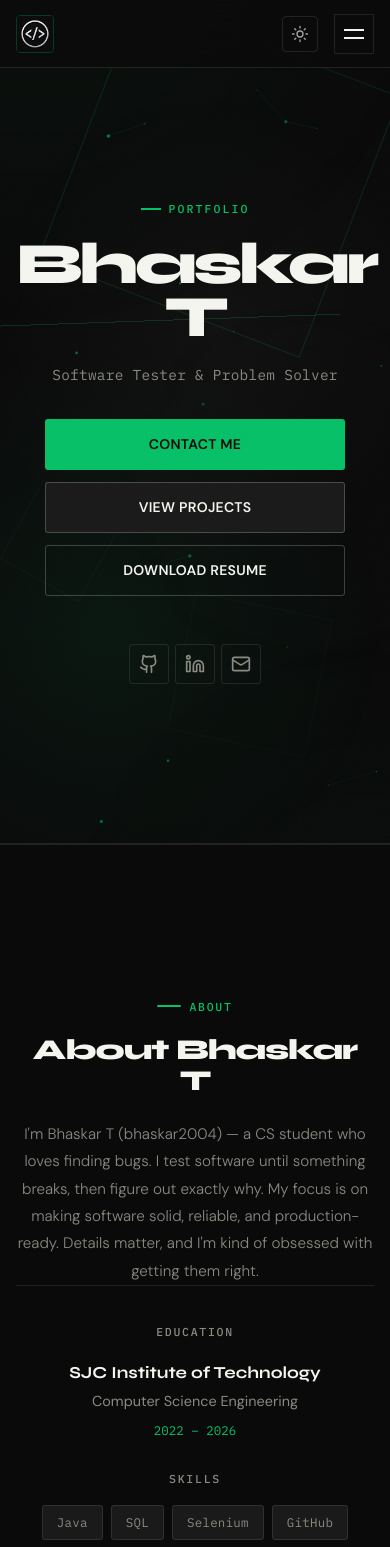
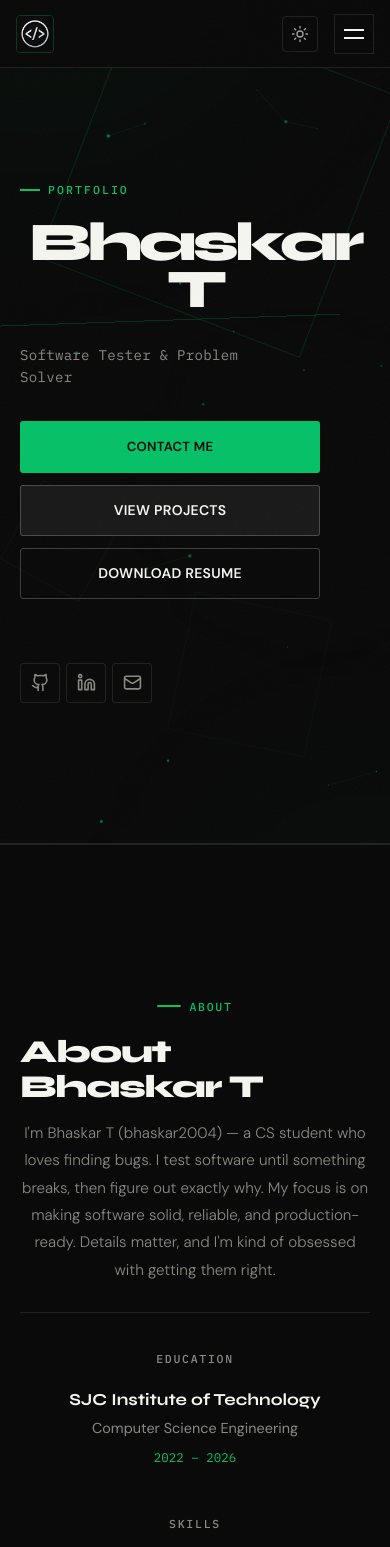
Before and after one commit to bhaskar2004/my.portfolio, a React (Vite) app: page / in a window 390 px wide. Shown: the top 1547 px of the page. Built offline with nearby package versions, Linux system fonts and the light colour scheme.

Commit message:
style: even smaller stats numbers on mobile for better UI

```diff
--- a/src/pages/Home.css
+++ b/src/pages/Home.css
@@ -1,230 +1,459 @@
 /* ============================================================
-   HOME PAGE — Uber-inspired
+   HOME PAGE — Mobile UI/UX Improvements
+   Desktop styles unchanged.
+   Breakpoints: 768px · 480px · 375px
    ============================================================ */
 
-/* ── Hero ───────────────────────────────────────────────────── */
-.hero {
-    min-height: 100vh;
-    padding-top: 68px;
-    /* nav height */
-    display: flex;
-    align-items: center;
-    position: relative;
-    overflow: hidden;
+/* ── Light theme fixes (all screen sizes) ─────────────────── */
+:root[data-theme="light"] .subtitle {
+    background: linear-gradient(135deg, #000 0%, #333 50%, #000 100%);
+    -webkit-background-clip: text;
+    -webkit-text-fill-color: transparent;
+    background-clip: text;
+    text-shadow: none;
 }
 
-/* Subtle radial accent — bottom-right green halo */
-.hero::before {
-    content: '';
-    position: absolute;
-    bottom: -10%;
-    right: -5%;
-    width: 600px;
-    height: 600px;
-    background: radial-gradient(circle, rgba(6, 193, 103, 0.07) 0%, transparent 65%);
-    pointer-events: none;
+:root[data-theme="light"] .portfolio-label {
+    color: var(--color-text-muted);
 }
 
-/* Top-left faint gradient */
-.hero::after {
-    content: '';
-    position: absolute;
-    top: 10%;
-    left: -8%;
-    width: 500px;
-    height: 500px;
-    background: radial-gradient(circle, rgba(245, 245, 240, 0.03) 0%, transparent 70%);
-    pointer-events: none;
+:root[data-theme="light"] .hero {
+    background: radial-gradient(ellipse at center, rgba(120, 80, 255, 0.05) 0%, transparent 70%);
+}
+
+:root[data-theme="light"] .hero::before {
+    background: radial-gradient(circle, rgba(120, 80, 255, 0.08) 0%, transparent 70%);
+}
+
+/* ============================================================
+   TABLET — max-width: 768px
+   ============================================================ */
+@media (max-width: 768px) {
+
+    /* ── Hero ──────────────────────────────────────────────── */
+    .hero {
+        padding-top: 88px;
+        min-height: 100svh;
+        padding-bottom: 40px;
+        align-items: flex-start;
+        text-align: left;
     }
 
     .hero .container {
-    display: flex;
-    flex-direction: column;
+        padding: 0 24px;
         align-items: flex-start;
-    gap: 0;
-    position: relative;
-    z-index: 1;
-    padding-top: 80px;
-    padding-bottom: 80px;
-    animation: heroReveal 0.8s cubic-bezier(0.4, 0, 0.2, 1) both;
     }
 
-@keyframes heroReveal {
-    from {
-        opacity: 0;
-        transform: translateY(28px);
+    .portfolio-label {
+        font-size: 0.65rem;
+        letter-spacing: 0.14em;
+        margin-bottom: 16px;
+        text-align: left;
     }
 
-    to {
-        opacity: 1;
-        transform: translateY(0);
+    h1 {
+        font-size: clamp(2.6rem, 11vw, 3.8rem);
+        letter-spacing: -0.03em;
+        line-height: 1.05;
+        margin-bottom: 14px;
+        text-align: left;
+    }
+
+    .subtitle {
+        font-size: 0.9rem;
+        text-align: left;
+        margin-bottom: 28px;
+        line-height: 1.6;
+        letter-spacing: 0.02em;
+        max-width: 320px;
+    }
+
+    /* ── CTA buttons: stack vertically, full-width feel ────── */
+    .cta-buttons {
+        flex-direction: column;
+        gap: 10px;
+        width: 100%;
+        max-width: 280px;
+        margin-bottom: 36px;
+        align-items: flex-start;
+    }
+
+    .btn {
+        width: 100%;
+        max-width: 280px;
+        padding: 13px 20px;
+        font-size: 0.78rem;
+        letter-spacing: 0.06em;
+        justify-content: center;
+        border-radius: 6px;
+    }
+
+    .btn.primary {
+        padding: 15px 20px;
+        font-size: 0.82rem;
+    }
+
+    /* ── Social links row ──────────────────────────────────── */
+    .social-links {
+        gap: 12px;
+        justify-content: flex-start;
+    }
+
+    .social-links a {
+        width: 42px;
+        height: 42px;
+        display: flex;
+        align-items: center;
+        justify-content: center;
+        border: 1px solid var(--color-border);
+        border-radius: 6px;
+    }
+
+    .social-links a svg {
+        width: 19px;
+        height: 19px;
+    }
+
+    /* ── About section ─────────────────────────────────────── */
+    .about {
+        padding: 60px 0;
+        min-height: auto;
+    }
+
+    .about .container {
+        padding: 0 24px;
+    }
+
+    .about h2 {
+        font-size: clamp(1.8rem, 7vw, 2.4rem);
+        text-align: left;
+        margin-bottom: 16px;
+    }
+
+    .about-content {
+        font-size: 0.95rem;
+        text-align: left;
+        line-height: 1.75;
+        margin-bottom: 28px;
+        padding: 0;
+    }
+
+    .about-grid {
+        grid-template-columns: 1fr;
+        gap: 16px;
+    }
+
+    .timeline-section,
+    .skills-section {
+        padding: 22px 20px;
+        border-radius: 12px;
+    }
+
+    /* Remove hover lift — no hover state on touch */
+    .timeline-section:hover,
+    .skills-section:hover {
+        transform: none;
+    }
+
+    .timeline-item {
+        margin-bottom: 28px;
+    }
+
+    .timeline-content h3 {
+        font-size: 0.95rem;
+    }
+
+    .skill-items {
+        font-size: 0.83rem;
+        line-height: 1.7;
+    }
+
+    /* ── Projects section ──────────────────────────────────── */
+    .projects {
+        padding: 60px 0;
+    }
+
+    .projects .container {
+        padding: 0 24px;
+    }
+
+    .projects h2 {
+        font-size: clamp(1.8rem, 7vw, 2.4rem);
+        text-align: left;
+        margin-bottom: 8px;
+    }
+
+    .section-subtitle {
+        text-align: left;
+        font-size: 0.88rem;
+    }
+
+    .projects-grid {
+        gap: 12px;
+    }
+
+    .project-card {
+        padding: 20px 18px;
+        border-radius: 12px;
+        text-align: left;
+    }
+
+    .project-title {
+        font-size: 1rem;
+    }
+
+    .project-description {
+        font-size: 0.85rem;
+        line-height: 1.6;
+    }
+
+    .project-footer {
+        flex-wrap: wrap;
+        gap: 8px;
+    }
+
+    .project-link {
+        padding: 9px 14px;
+        font-size: 0.75rem;
+        min-height: 40px;
+        flex: 1;
+        justify-content: center;
+    }
+
+    /* ── Contact section ───────────────────────────────────── */
+    .contact {
+        padding: 60px 0;
+    }
+
+    .contact .container {
+        padding: 0 24px;
+    }
+
+    .contact h2 {
+        font-size: clamp(1.8rem, 7vw, 2.4rem);
+        text-align: left;
+        margin-bottom: 12px;
+    }
+
+    .contact-description {
+        font-size: 0.92rem;
+        text-align: left;
+        margin-bottom: 28px;
+    }
+
+    .contact-links {
+        gap: 10px;
+        align-items: flex-start;
+    }
+
+    .contact-item {
+        width: 100%;
+        max-width: 320px;
+        padding: 14px 16px;
+        min-height: 52px;
+        border-radius: 8px;
     }
 }
 
-/* Stagger children */
-.hero .container>* {
-    opacity: 0;
-    animation: fadeUp 0.6s ease forwards;
+/* ============================================================
+   SMALL MOBILE — max-width: 480px
+   ============================================================ */
+@media (max-width: 480px) {
+
+    .hero {
+        padding-top: 80px;
+        padding-bottom: 32px;
     }
 
-.hero .container>*:nth-child(1) {
-    animation-delay: 0.05s;
+    .hero .container {
+        padding: 0 20px;
     }
 
-.hero .container>*:nth-child(2) {
-    animation-delay: 0.15s;
+    h1 {
+        font-size: clamp(2.2rem, 12vw, 3rem);
+        letter-spacing: -0.02em;
+        margin-bottom: 12px;
     }
 
-.hero .container>*:nth-child(3) {
-    animation-delay: 0.25s;
+    .subtitle {
+        font-size: 0.84rem;
+        max-width: 260px;
+        margin-bottom: 24px;
     }
 
-.hero .container>*:nth-child(4) {
-    animation-delay: 0.35s;
+    .cta-buttons {
+        max-width: 100%;
+        gap: 9px;
+        margin-bottom: 28px;
     }
 
-.hero .container>*:nth-child(5) {
-    animation-delay: 0.45s;
+    .btn {
+        max-width: 100%;
+        padding: 13px 18px;
+        font-size: 0.75rem;
+        border-radius: 6px;
     }
 
-/* meta items (schema) don't count as visible children */
-
-@keyframes fadeUp {
-    from {
-        opacity: 0;
-        transform: translateY(16px);
+    .btn.primary {
+        padding: 14px 18px;
     }
 
-    to {
-        opacity: 1;
-        transform: translateY(0);
+    .about {
+        padding: 50px 0;
+    }
+
+    .about h2,
+    .projects h2,
+    .contact h2 {
+        font-size: clamp(1.6rem, 9vw, 2rem);
+        text-align: left;
+    }
+
+    .about .container,
+    .projects .container,
+    .contact .container {
+        padding: 0 20px;
+    }
+
+    .about-content {
+        font-size: 0.9rem;
+    }
+
+    .timeline-section,
+    .skills-section {
+        padding: 18px 16px;
+    }
+
+    .projects {
+        padding: 50px 0;
+    }
+
+    .project-card {
+        padding: 18px 16px;
+    }
+
+    .project-icon {
+        width: 38px;
+        height: 38px;
+    }
+
+    .project-icon svg {
+        width: 17px;
+        height: 17px;
+    }
+
+    .tech-stack {
+        gap: 5px;
+    }
+
+    .tech-tag {
+        padding: 3px 9px;
+        font-size: 0.68rem;
+    }
+
+    .contact {
+        padding: 50px 0;
+    }
+
+    .contact-item {
+        padding: 13px 14px;
+        font-size: 0.85rem;
     }
 }
 
-/* Hero name */
-.hero h1 {
-    font-size: clamp(4rem, 10vw, 8.5rem);
-    margin-bottom: 20px;
-    position: relative;
+/* ============================================================
+   EXTRA SMALL — max-width: 375px
+   ============================================================ */
+@media (max-width: 375px) {
+
+    .hero .container,
+    .about .container,
+    .projects .container,
+    .contact .container {
+        padding: 0 16px;
     }
 
-/* Green highlight on name */
-.hero h1 .highlight {
-    color: var(--color-primary);
+    h1 {
+        font-size: clamp(1.9rem, 13vw, 2.6rem);
     }
 
-/* Subtitle / descriptor */
-.hero .subtitle {
-    margin-bottom: 40px;
-    max-width: 520px;
+    .subtitle {
+        font-size: 0.8rem;
+        max-width: 220px;
     }
 
-/* CTA group */
-.hero .cta-buttons {
-    margin-bottom: 48px;
+    .btn {
+        font-size: 0.72rem;
+        padding: 12px 16px;
     }
 
-/* Light theme hero adjustments */
-:root[data-theme="light"] .hero::before {
-    background: radial-gradient(circle, rgba(6, 193, 103, 0.06) 0%, transparent 65%);
+    .project-card {
+        padding: 16px 14px;
     }
 
-:root[data-theme="light"] .hero::after {
-    background: radial-gradient(circle, rgba(0, 0, 0, 0.02) 0%, transparent 70%);
+    .project-title {
+        font-size: 0.92rem;
     }
 
-:root[data-theme="light"] .portfolio-label {
-    color: var(--color-primary);
+    .project-description {
+        font-size: 0.8rem;
     }
 
-:root[data-theme="light"] .subtitle {
-    background: none;
-    -webkit-text-fill-color: unset;
-    color: var(--color-text-muted);
-}
-
-/* ── Divider ────────────────────────────────────────────────── */
-.section-divider {
-    width: 100%;
-    height: 1px;
-    background: var(--color-border);
-}
-
-/* ── About ──────────────────────────────────────────────────── */
-.about {
-    padding: 80px 0;
-    border-top: 1px solid var(--color-border);
-}
-
-/* ── Projects ───────────────────────────────────────────────── */
-.projects {
-    padding: 80px 0;
-    border-top: 1px solid var(--color-border);
-}
-
-/* ── Contact ────────────────────────────────────────────────── */
-.contact {
-    padding: 80px 0;
-    border-top: 1px solid var(--color-border);
-}
-
-/* ── Responsive ─────────────────────────────────────────────── */
-@media (max-width: 768px) {
-    .hero {
-        padding-top: 68px;
-    }
-
-    .hero .container {
-        padding-top: 60px;
-        padding-bottom: 60px;
-        align-items: center !important;
-        text-align: center !important;
-    }
-
-    .portfolio-label {
-        margin-left: auto !important;
-        margin-right: auto !important;
-        justify-content: center;
-    }
-
-    .hero h1 {
-        text-align: center !important;
-        width: 100%;
-    }
-
-    .hero .subtitle {
-        margin-left: auto !important;
-        margin-right: auto !important;
-        text-align: center !important;
-    }
-
-    .cta-buttons {
-        justify-content: center !important;
-        width: 100%;
-    }
-
-    .social-links {
-        justify-content: center !important;
-        width: 100%;
-    }
-
-    .about,
-    .projects,
-    .contact {
-        padding: 80px 0;
+    .contact-item {
+        font-size: 0.8rem;
+        padding: 12px 12px;
     }
 }
 
-@media (max-width: 480px) {
-    .hero h1 {
-        font-size: clamp(3rem, 15vw, 4.5rem);
-        line-height: 0.9;
-        letter-spacing: -0.06em;
+/* ============================================================
+   LANDSCAPE MOBILE — short viewport
+   ============================================================ */
+@media (max-height: 500px) and (orientation: landscape) {
+
+    .hero {
+        min-height: auto;
+        padding-top: 80px;
+        padding-bottom: 48px;
     }
 
-    .hero .subtitle {
-        font-size: 0.9rem;
-        line-height: 1.6;
-        margin-bottom: 32px;
+    h1 {
+        font-size: clamp(1.8rem, 6vw, 2.4rem);
+        margin-bottom: 8px;
+    }
+
+    .subtitle {
+        margin-bottom: 18px;
+    }
+
+    /* Row layout again in landscape — there's horizontal space */
+    .cta-buttons {
+        flex-direction: row;
+        flex-wrap: wrap;
+        max-width: 100%;
+        margin-bottom: 20px;
+    }
+
+    .btn {
+        width: auto;
+        flex: 1;
+        min-width: 130px;
     }
 }
+
+/* ============================================================
+   REDUCED MOTION — disable hero entrance animations
+   ============================================================ */
+@media (prefers-reduced-motion: reduce) {
+
+    .hero,
+    h1,
+    .subtitle,
+    .portfolio-label,
+    .cta-buttons,
+    .social-links {
+        animation: none;
+        opacity: 1;
+        transform: none;
+        transition: none;
+    }
+}
--- a/src/styles/global.css
+++ b/src/styles/global.css
@@ -1315,7 +1315,7 @@ footer {
     }
 
     .about-stat .number {
-        font-size: 1.8rem;
+        font-size: 1.4rem; /* Even smaller for better fit */
         margin-bottom: 0;
     }
 
```
Lines whose indentation alone changed are shown as unchanged.
